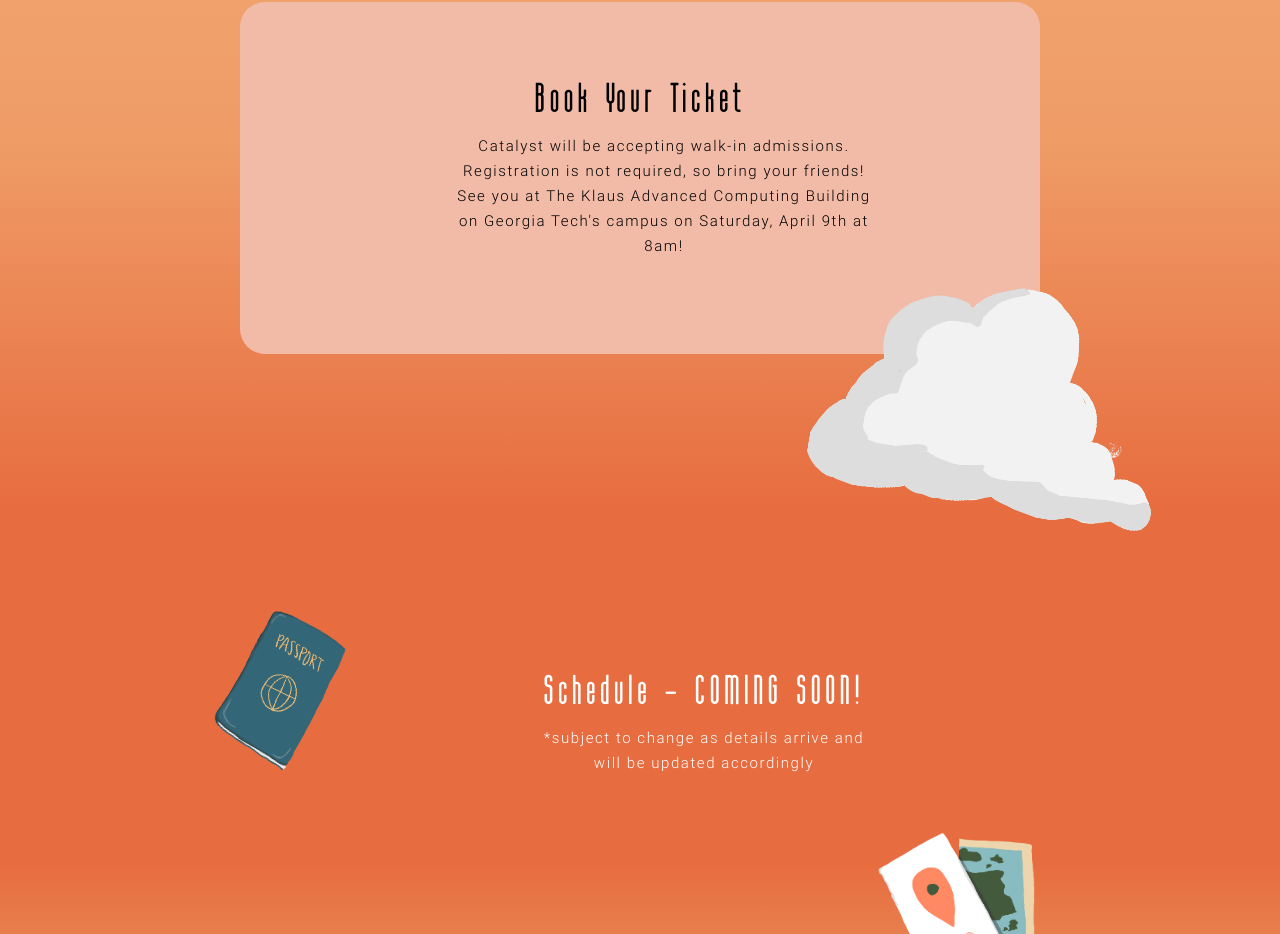
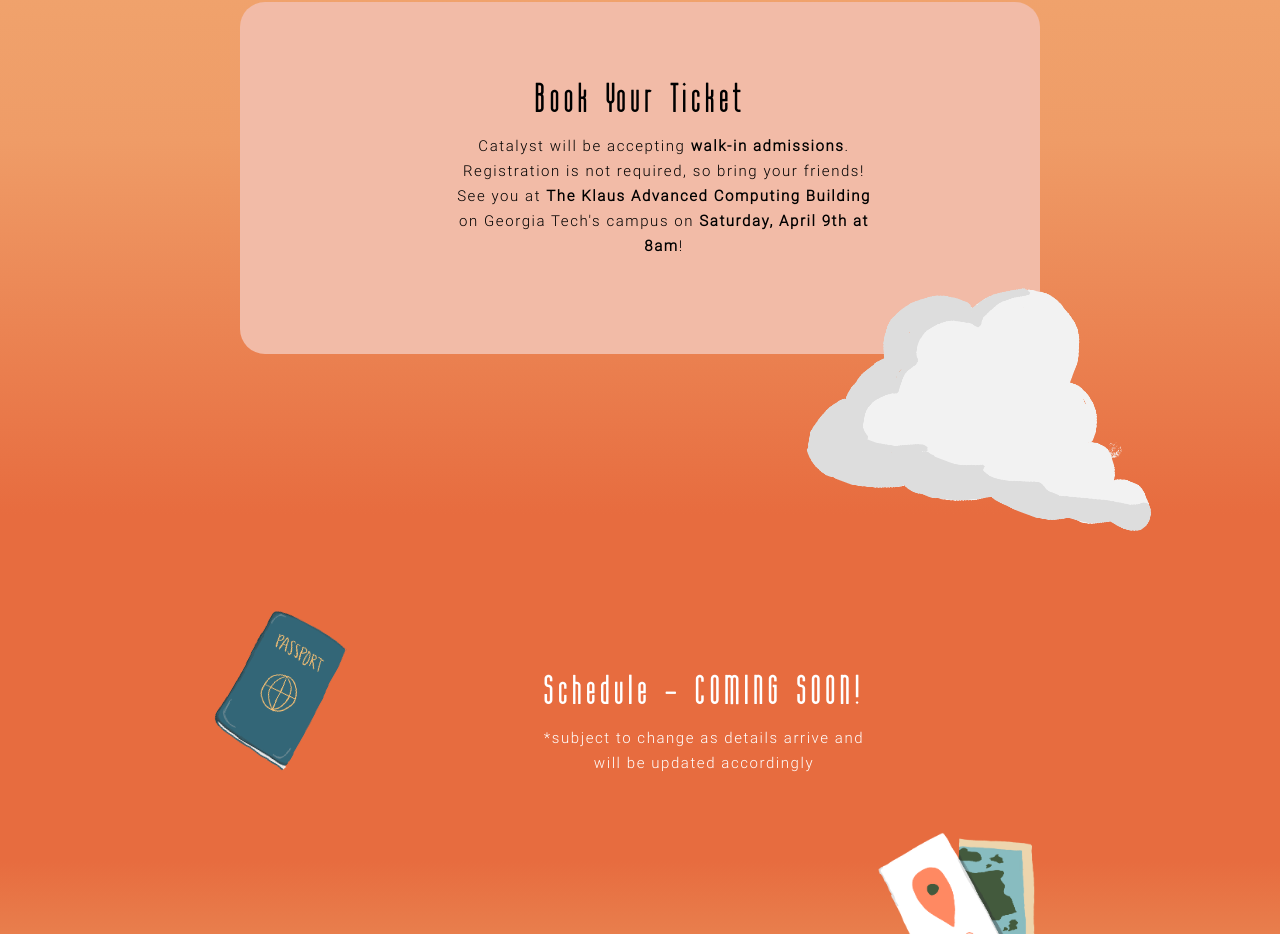
Before and after one commit to HackGT/catalyst-2022-event-site, a Next.js app: page / in a window 1280 px wide. Shown: the part 4075-5009 px from the top of the page. Built offline with nearby package versions, Linux system fonts and the light colour scheme.

Commit message:
add pizzazz

```diff
--- a/pages/index.tsx
+++ b/pages/index.tsx
@@ -155,9 +155,9 @@
           <div className={styles.rectangle}>
             <h3 className={styles.registerTitle}>Book Your Ticket</h3>
             <p className={styles.marginText}>
-              Catalyst will be accepting walk-in admissions. Registration is not required, so bring
-              your friends! See you at The Klaus Advanced Computing Building on Georgia
-              {` Tech's`} campus on Saturday, April 9th at 8am!
+              Catalyst will be accepting <b>walk-in admissions</b>. Registration is not required, so
+              bring your friends! See you at <b>The Klaus Advanced Computing Building</b> on Georgia
+              {` Tech's`} campus on <b>Saturday, April 9th at 8am</b>!
             </p>
           </div>
           <img src="/img/Clouds 2.png" alt="clouds" id={styles.clouds2Img} />
```
